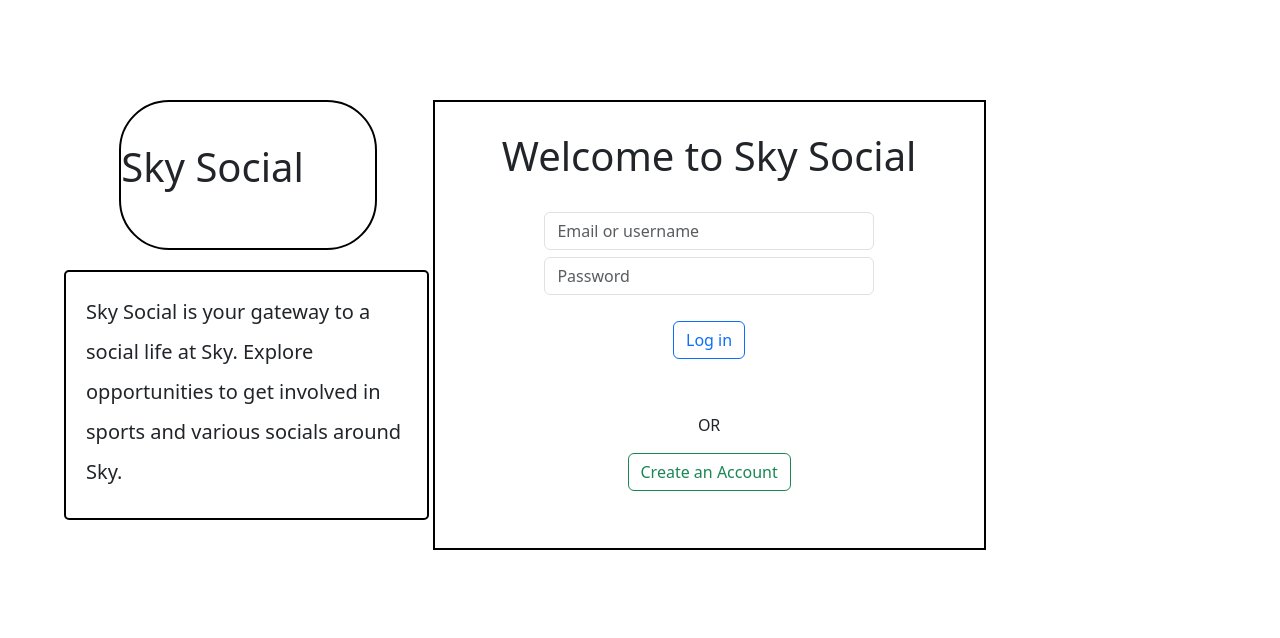
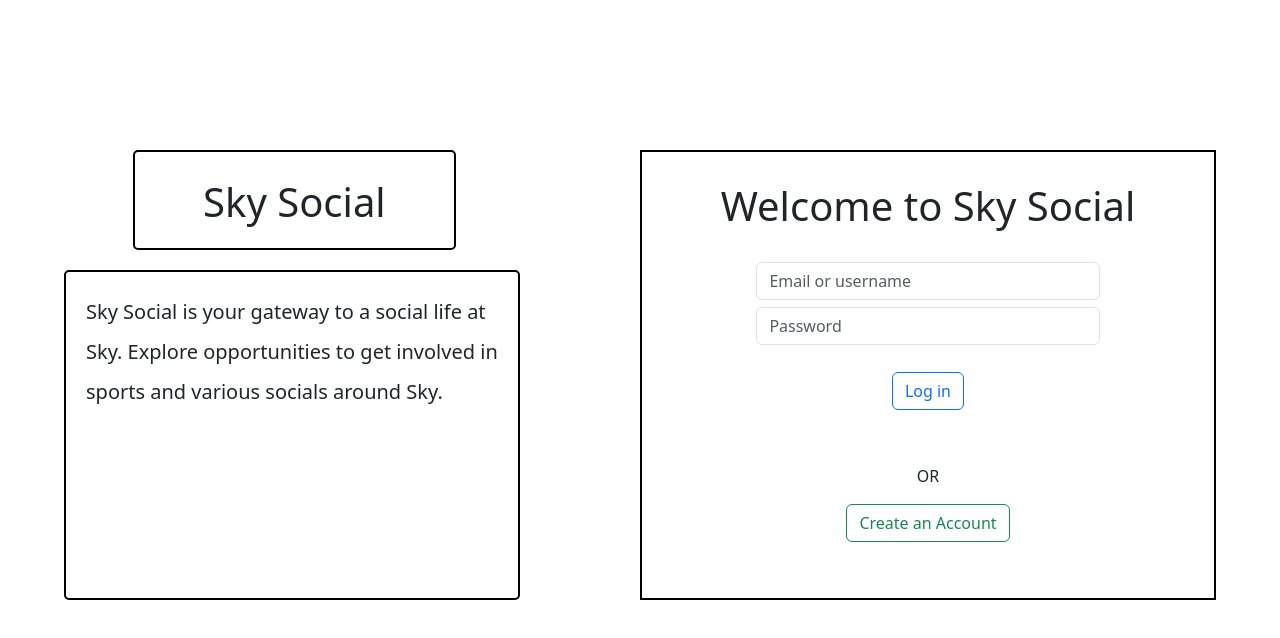
Before and after one commit to QA-Instructor/SkySocial, a React (Create React App) app in the folder frontend/: page /Login in a window 1280 px wide. Shown: the top 638 px of the page. Built offline with nearby package versions, Linux system fonts and the light colour scheme.

Commit message:
EDIT: some css related changes made to margins/ Just made it look slightly nicer

```diff
--- a/frontend/src/resources/loginPage.css
+++ b/frontend/src/resources/loginPage.css
@@ -1,8 +1,6 @@
 .loginPage{
-    width:80%;
     display: inline-flex;
-    margin-top: 30px;
-    margin-top: 100px;
+    margin-top: 150px;
     height: 450px;
     overflow: hidden;
 }
@@ -17,11 +15,12 @@
 .loginPage-logo{
     font-size: 40px;
     border: solid black 2px;
-    border-radius: 50px;
+    border-radius: 5px;
     width: 70%;
     margin-left: 15%;
-    height: 150px;
-    line-height: 130px;
+    height: 100px;
+    line-height: 100px;
+    text-align: center;
 }
 .loginPage-info{
     font-size: 20px;
@@ -29,10 +28,12 @@
     border-radius: 5px;
     width: 99%;
     margin-top: 20px;
-    height: 250px;
+    height: 330px;
     line-height: 40px;
     padding:20px;
 }
 .loginPage-form-container{
     border: solid black 2px;
+    width: 50%;
+    margin-left: 10%;
 }
```
